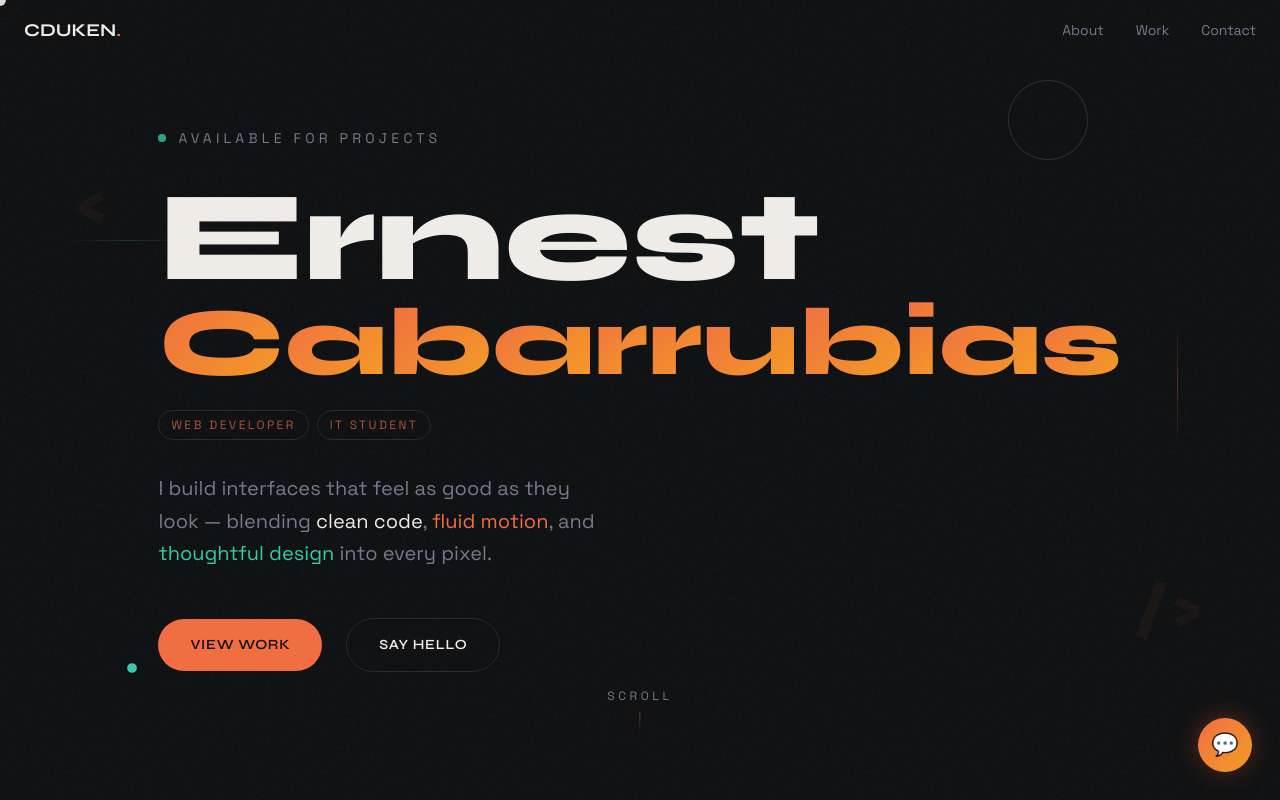
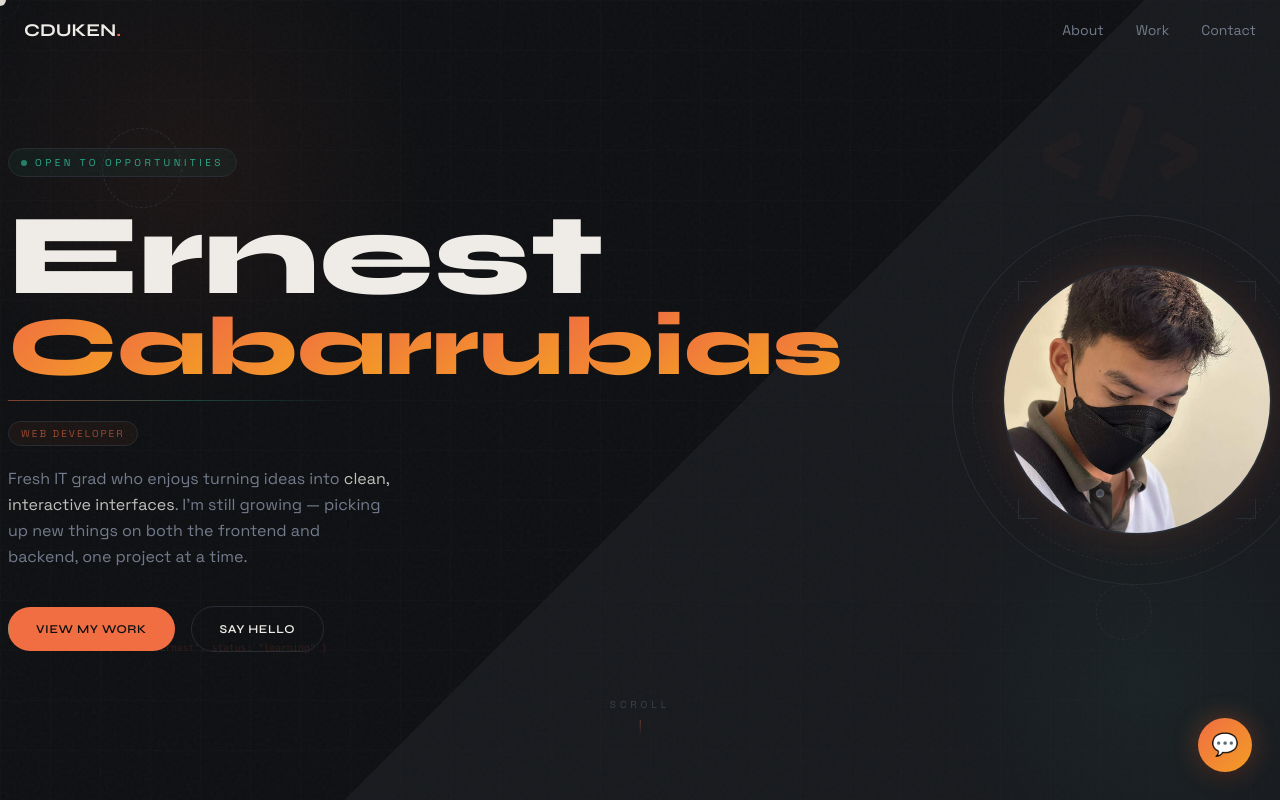
Before and after one commit to Cduken/portfolio-2026, a React (Vite) app: page /portfolio in a window 1280 px wide. Shown: the top 800 px of the page. Built offline with nearby package versions, Linux system fonts and the light colour scheme.

Commit message:
change the UI of the Hero section

```diff
--- a/src/components/Hero.tsx
+++ b/src/components/Hero.tsx
@@ -1,9 +1,10 @@
 import { motion, useScroll, useTransform } from "framer-motion";
-import { useRef } from "react";
+import { useRef, useState } from "react";
 import MagneticButton from "./MagneticButton";
 
 const Hero = () => {
   const containerRef = useRef(null);
+  const [imgError, setImgError] = useState(false);
   const { scrollYProgress } = useScroll({
     target: containerRef,
     offset: ["start start", "end start"],
@@ -12,170 +13,224 @@ const Hero = () => {
   const y1 = useTransform(scrollYProgress, [0, 1], [0, -150]);
   const y2 = useTransform(scrollYProgress, [0, 1], [0, -300]);
   const opacity = useTransform(scrollYProgress, [0, 0.5], [1, 0]);
-  const scale = useTransform(scrollYProgress, [0, 0.5], [1, 0.9]);
+  const scale = useTransform(scrollYProgress, [0, 0.5], [1, 0.95]);
+
+  const firstName = "Ernest";
+  const lastName = "Cabarrubias";
 
   const letterVariants = {
-    hidden: { y: "100%" },
+    hidden: { y: "110%", opacity: 0 },
     visible: (i: number) => ({
       y: 0,
+      opacity: 1,
       transition: {
-        delay: 0.8 + i * 0.04,
-        duration: 0.6,
-        ease: "easeOut" as const,
+        delay: 0.6 + i * 0.045,
+        duration: 0.7,
+        ease: [0.25, 0.4, 0.25, 1] as const,
       },
     }),
   };
-
-  const firstName = "Ernest";
-  const lastName = "Cabarrubias";
 
   return (
     <section
       ref={containerRef}
       className="relative min-h-screen flex items-center justify-center overflow-hidden noise-overlay"
     >
-      {/* Floating decorative elements */}
+      {/* Diagonal background slice */}
+      <div
+        className="absolute inset-0 z-0 pointer-events-none"
+        style={{
+          background: `linear-gradient(
+            135deg,
+            hsl(220 14% 6%) 0%,
+            hsl(220 14% 6%) 55%,
+            hsl(220 12% 10%) 55%,
+            hsl(220 12% 10%) 100%
+          )`,
+        }}
+      />
+
+      {/* Grid lines */}
+      <div
+        className="absolute inset-0 z-0 pointer-events-none opacity-40"
+        style={{
+          backgroundImage: `
+            linear-gradient(rgba(255,255,255,0.03) 1px, transparent 1px),
+            linear-gradient(90deg, rgba(255,255,255,0.03) 1px, transparent 1px)
+          `,
+          backgroundSize: "50px 50px",
+        }}
+      />
+
+      {/* Glow blobs */}
+      <div
+        className="absolute top-[-10%] left-[-5%] w-[500px] h-[500px] rounded-full pointer-events-none z-0"
+        style={{
+          background:
+            "radial-gradient(circle, hsl(15 85% 60% / 0.06) 0%, transparent 70%)",
+        }}
+      />
+      <div
+        className="absolute bottom-[-10%] right-[-5%] w-[400px] h-[400px] rounded-full pointer-events-none z-0"
+        style={{
+          background:
+            "radial-gradient(circle, hsl(165 60% 50% / 0.05) 0%, transparent 70%)",
+        }}
+      />
+
+      {/* Floating code decoration */}
       <motion.div
-        className="absolute top-20 right-[15%] w-20 h-20 rounded-full border border-primary/20"
+        className="absolute bottom-[18%] left-[3%] font-mono text-[0.6rem] text-primary/15 z-[1] pointer-events-none leading-relaxed hidden md:block"
+        style={{ y: y2 }}
+      >
+        {`const dev = {\n  name: "Ernest",\n  status: "learning"\n}`}
+      </motion.div>
+
+      {/* Decorative big tag */}
+      <motion.div
+        className="absolute top-[10%] right-[6%] font-display text-[6rem] font-extrabold text-primary/[0.03] select-none z-[1] pointer-events-none"
         style={{ y: y1 }}
+      >
+        {"</>"}
+      </motion.div>
+
+      {/* Spinning rings */}
+      <motion.div
+        className="absolute top-[16%] left-[8%] w-20 h-20 rounded-full border border-dashed border-primary/10 z-[1] pointer-events-none"
         animate={{ rotate: 360 }}
-        transition={{ duration: 20, repeat: Infinity, ease: "linear" }}
+        transition={{ duration: 25, repeat: Infinity, ease: "linear" }}
       />
       <motion.div
-        className="absolute bottom-32 left-[10%] w-2 h-2 rounded-full bg-accent"
-        style={{ y: y2 }}
-        animate={{ scale: [1, 1.5, 1] }}
-        transition={{ duration: 3, repeat: Infinity }}
-      />
-      <motion.div
-        className="absolute top-[40%] right-[8%] w-px h-32 bg-gradient-to-b from-transparent via-primary/30 to-transparent"
-        style={{ y: y1 }}
-      />
-      <motion.div
-        className="absolute top-[30%] left-[5%] w-32 h-px bg-gradient-to-r from-transparent via-accent/20 to-transparent"
-        style={{ y: y2 }}
+        className="absolute bottom-[20%] right-[10%] w-14 h-14 rounded-full border border-dashed border-accent/10 z-[1] pointer-events-none"
+        animate={{ rotate: -360 }}
+        transition={{ duration: 18, repeat: Infinity, ease: "linear" }}
       />
 
-      {/* Extra floating accent — subtle bracket decorations */}
-      <motion.span
-        className="absolute top-[22%] left-[6%] font-display text-6xl font-extrabold text-primary/5 select-none"
-        style={{ y: y1 }}
+      {/* Main content */}
+      <motion.div
+        style={{ opacity, scale }}
+        className="relative z-10 w-full max-w-7xl mx-auto px-4 md:px-2 flex flex-col md:flex-row items-center gap-10 md:gap-6"
       >
-        {"<"}
-      </motion.span>
-      <motion.span
-        className="absolute bottom-[20%] right-[6%] font-display text-6xl font-extrabold text-primary/5 select-none"
-        style={{ y: y2 }}
-      >
-        {"/>"}
-      </motion.span>
-
-      <motion.div style={{ opacity, scale }} className="relative z-10 px-6">
-        {/* Status line */}
+        {/* LEFT — text */}
+        <div className="flex-1 flex flex-col items-start">
+          {/* Status pill */}
           <motion.div
-          className="flex items-center gap-3 mb-8"
+            className="flex items-center gap-2 px-3 py-1.5 rounded-full border border-accent/20 bg-accent/5 mb-7"
             initial={{ opacity: 0, x: -20 }}
             animate={{ opacity: 1, x: 0 }}
-          transition={{ delay: 0.3, duration: 0.6 }}
+            transition={{ delay: 0.2, duration: 0.6 }}
           >
-          <div className="w-2 h-2 rounded-full bg-accent animate-pulse" />
-          <span className="text-sm font-body text-muted-foreground tracking-[0.3em] uppercase">
-            Available for projects
+            <motion.div
+              className="w-1.5 h-1.5 rounded-full bg-accent"
+              animate={{ opacity: [1, 0.3, 1] }}
+              transition={{ duration: 2, repeat: Infinity }}
+            />
+            <span className="text-[10px] font-body text-accent/80 tracking-[0.35em] uppercase">
+              Open to opportunities
             </span>
           </motion.div>
 
-        {/* Main title — First name */}
-        <div className="overflow-hidden mb-1">
-          <div className="flex">
-            {firstName.split("").map((letter, i) => (
+          {/* First name */}
+          <div className="mb-1 overflow-hidden">
+            <div className="flex flex-wrap">
+              {firstName.split("").map((l, i) => (
                 <motion.span
                   key={i}
-                className="font-display text-[clamp(2.8rem,10vw,8.5rem)] font-extrabold leading-[0.9] text-foreground"
+                  className="font-display text-[clamp(2.8rem,9vw,8rem)] font-extrabold leading-[0.88] text-foreground"
                   variants={letterVariants}
                   initial="hidden"
                   animate="visible"
                   custom={i}
                 >
-                {letter}
+                  {l}
                 </motion.span>
               ))}
             </div>
           </div>
 
-        {/* Last name — gradient, slightly smaller to fit */}
-        <div className="overflow-hidden mb-6">
+          {/* Last name */}
+          <div className="overflow-hidden mb-4">
             <div className="flex flex-wrap">
-            {lastName.split("").map((letter, i) => (
+              {lastName.split("").map((l, i) => (
                 <motion.span
                   key={i}
-                className="font-display text-[clamp(2rem,7.5vw,6.5rem)] font-extrabold leading-[0.9] text-gradient-primary"
+                  className="font-display text-[clamp(1.8rem,6.5vw,5.5rem)] font-extrabold leading-[0.88] text-gradient-primary"
                   variants={letterVariants}
                   initial="hidden"
                   animate="visible"
                   custom={i + firstName.length}
                 >
-                {letter}
+                  {l}
                 </motion.span>
               ))}
             </div>
           </div>
 
+          {/* Divider */}
+          <motion.div
+            className="h-px bg-gradient-to-r from-primary/50 via-accent/30 to-transparent mb-5"
+            initial={{ scaleX: 0, originX: 0 }}
+            animate={{ scaleX: 1 }}
+            transition={{ delay: 1.4, duration: 0.8, ease: "easeOut" }}
+            style={{ width: "100%", maxWidth: "340px" }}
+          />
 
+          {/* Tags */}
           <motion.div
-          className="flex flex-wrap items-center gap-2 mb-8"
+            className="flex flex-wrap items-center gap-2 mb-5"
             initial={{ opacity: 0, y: 10 }}
             animate={{ opacity: 1, y: 0 }}
-          transition={{ delay: 1.3, duration: 0.5 }}
+            transition={{ delay: 1.5, duration: 0.5 }}
           >
-          {["Web Developer", "IT Student"].map((tag) => (
+            {[ "Web Developer"].map((tag) => (
               <span
                 key={tag}
-              className="text-xs font-body tracking-[0.2em] uppercase px-3 py-1.5 rounded-full border border-primary/20 text-primary/70"
+                className="text-[10px] font-body tracking-[0.2em] uppercase px-3 py-1 rounded-full border border-primary/15 text-primary/60 bg-primary/5"
               >
                 {tag}
               </span>
             ))}
           </motion.div>
 
-        {/* Tagline */}
+          {/* Bio */}
           <motion.p
-          className="text-lg md:text-xl text-muted-foreground max-w-md font-body leading-relaxed mb-12"
+            className="text-sm md:text-base text-muted-foreground max-w-sm font-body leading-relaxed mb-9"
             initial={{ opacity: 0, y: 20 }}
             animate={{ opacity: 1, y: 0 }}
-          transition={{ delay: 1.5, duration: 0.6 }}
+            transition={{ delay: 1.7, duration: 0.6 }}
           >
-          I build interfaces that feel as good as they look — blending{" "}
-          <span className="text-foreground">clean code</span>,
-          <span className="text-primary"> fluid motion</span>, and
-          <span className="text-accent"> thoughtful design</span> into every
-          pixel.
+            Fresh IT grad who enjoys turning ideas into{" "}
+            <span className="text-foreground/80">clean, interactive interfaces</span>.
+            I'm still growing — picking up new things on both the frontend and
+            backend, one project at a time.
           </motion.p>
 
-        {/* CTA */}
+          {/* CTAs */}
           <motion.div
-          className="flex items-center gap-6"
+            className="flex items-center gap-4 flex-wrap"
             initial={{ opacity: 0, y: 20 }}
             animate={{ opacity: 1, y: 0 }}
-          transition={{ delay: 1.8, duration: 0.6 }}
+            transition={{ delay: 1.9, duration: 0.6 }}
           >
             <MagneticButton
-            className="group relative px-8 py-4 rounded-full bg-primary text-primary-foreground font-display font-semibold text-sm tracking-wider uppercase overflow-hidden"
+              className="relative px-7 py-3.5 rounded-full bg-primary text-primary-foreground font-display font-semibold text-xs tracking-wider uppercase overflow-hidden"
               onClick={() =>
                 document
                   .getElementById("projects")
                   ?.scrollIntoView({ behavior: "smooth" })
               }
             >
-            <span className="relative z-10">View Work</span>
               <motion.div
                 className="absolute inset-0 bg-accent"
                 initial={{ x: "-100%" }}
                 whileHover={{ x: 0 }}
                 transition={{ duration: 0.3 }}
               />
+              <span className="relative z-10">View My Work</span>
             </MagneticButton>
+
             <MagneticButton
-            className="px-8 py-4 rounded-full border border-border text-foreground font-display font-semibold text-sm tracking-wider uppercase hover:border-primary/50 transition-colors"
+              className="px-7 py-3.5 rounded-full border border-border text-foreground font-display font-semibold text-xs tracking-wider uppercase hover:border-primary/40 transition-colors"
               onClick={() =>
                 document
                   .getElementById("contact")
@@ -185,20 +240,107 @@ const Hero = () => {
               Say Hello
             </MagneticButton>
           </motion.div>
+        </div>
+
+        {/* RIGHT — photo */}
+        <motion.div
+          className="relative flex-shrink-0 flex items-center justify-center"
+          initial={{ opacity: 0, x: 40 }}
+          animate={{ opacity: 1, x: 0 }}
+          transition={{ delay: 0.8, duration: 0.9, ease: [0.25, 0.4, 0.25, 1] }}
+          style={{ y: y1 }}
+        >
+          {/* Outer spinning ring with orbiting dot */}
+          <motion.div
+            className="absolute w-[300px] h-[300px] md:w-[370px] md:h-[370px] rounded-full border border-primary/10"
+            animate={{ rotate: 360 }}
+            transition={{ duration: 30, repeat: Infinity, ease: "linear" }}
+          >
+            <div
+              className="absolute top-0 left-1/2 -translate-x-1/2 -translate-y-1/2 w-2 h-2 rounded-full bg-primary"
+              style={{ boxShadow: "0 0 8px hsl(15 85% 60% / 0.8)" }}
+            />
+          </motion.div>
+
+          {/* Inner dashed ring */}
+          <motion.div
+            className="absolute w-[260px] h-[260px] md:w-[330px] md:h-[330px] rounded-full border border-dashed border-accent/10"
+            animate={{ rotate: -360 }}
+            transition={{ duration: 20, repeat: Infinity, ease: "linear" }}
+          />
+
+          {/* Corner brackets */}
+          {[
+            "top-4 left-4 border-t border-l",
+            "top-4 right-4 border-t border-r",
+            "bottom-4 left-4 border-b border-l",
+            "bottom-4 right-4 border-b border-r",
+          ].map((cls, i) => (
+            <motion.div
+              key={i}
+              className={`absolute w-5 h-5 border-primary/40 z-10 ${cls}`}
+              initial={{ opacity: 0, scale: 0.5 }}
+              animate={{ opacity: 1, scale: 1 }}
+              transition={{ delay: 1.2 + i * 0.1 }}
+            />
+          ))}
+
+          {/* Photo */}
+          <div
+            className="relative w-[210px] h-[210px] md:w-[270px] md:h-[270px] rounded-full overflow-hidden border-2 border-primary/20 z-[2]"
+            style={{
+              boxShadow:
+                "0 0 40px hsl(15 85% 60% / 0.12), 0 0 80px hsl(15 85% 60% / 0.05)",
+            }}
+          >
+            {/* 👇 Replace /your-photo.jpg with your actual image in /public */}
+            <img
+              src="/src/assets/gallery/cdu.jpg"
+              alt="Ernest Cabarrubias"
+              className="w-full h-full object-cover"
+              onError={() => setImgError(true)}
+              style={{ display: imgError ? "none" : "block" }}
+            />
+
+            {/* Fallback initials */}
+            {imgError && (
+              <div className="w-full h-full flex flex-col items-center justify-center bg-card gap-1">
+                <span className="font-display text-5xl font-extrabold text-gradient-primary">
+                  EC
+                </span>
+                <span className="text-[9px] text-muted-foreground tracking-widest uppercase font-body">
+                  add your photo
+                </span>
+              </div>
+            )}
+
+            {/* Subtle overlay */}
+            <div
+              className="absolute inset-0 pointer-events-none"
+              style={{
+                background:
+                  "linear-gradient(135deg, hsl(15 85% 60% / 0.07) 0%, transparent 60%)",
+              }}
+            />
+          </div>
+
+          {/* Floating badge — student */}
+
+        </motion.div>
       </motion.div>
 
       {/* Scroll indicator */}
       <motion.div
-        className="absolute bottom-10 left-1/2 -translate-x-1/2 flex flex-col items-center gap-2"
+        className="absolute bottom-10 left-1/2 -translate-x-1/2 flex flex-col items-center gap-2 z-10"
         initial={{ opacity: 0 }}
         animate={{ opacity: 1 }}
-        transition={{ delay: 2.2 }}
+        transition={{ delay: 2.4 }}
       >
-        <span className="text-xs text-muted-foreground tracking-[0.3em] uppercase">
+        <span className="text-[10px] text-muted-foreground/40 tracking-[0.4em] uppercase font-body">
           Scroll
         </span>
         <motion.div
-          className="w-px h-12 bg-gradient-to-b from-primary/50 to-transparent"
+          className="w-px h-10 bg-gradient-to-b from-primary/40 to-transparent"
           animate={{ scaleY: [0, 1, 0] }}
           transition={{ duration: 2, repeat: Infinity, ease: "easeInOut" }}
           style={{ transformOrigin: "top" }}
```
Lines whose indentation alone changed are shown as unchanged.
